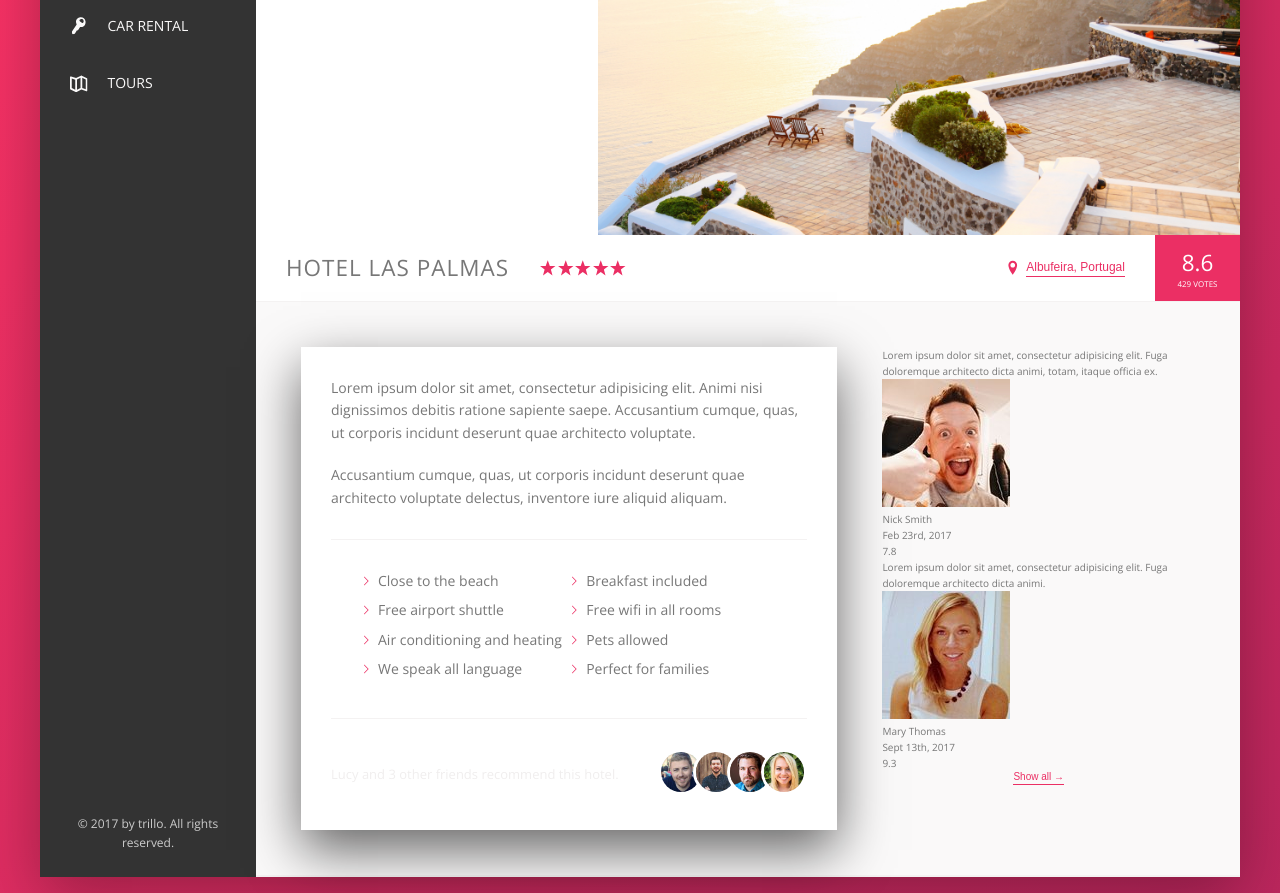
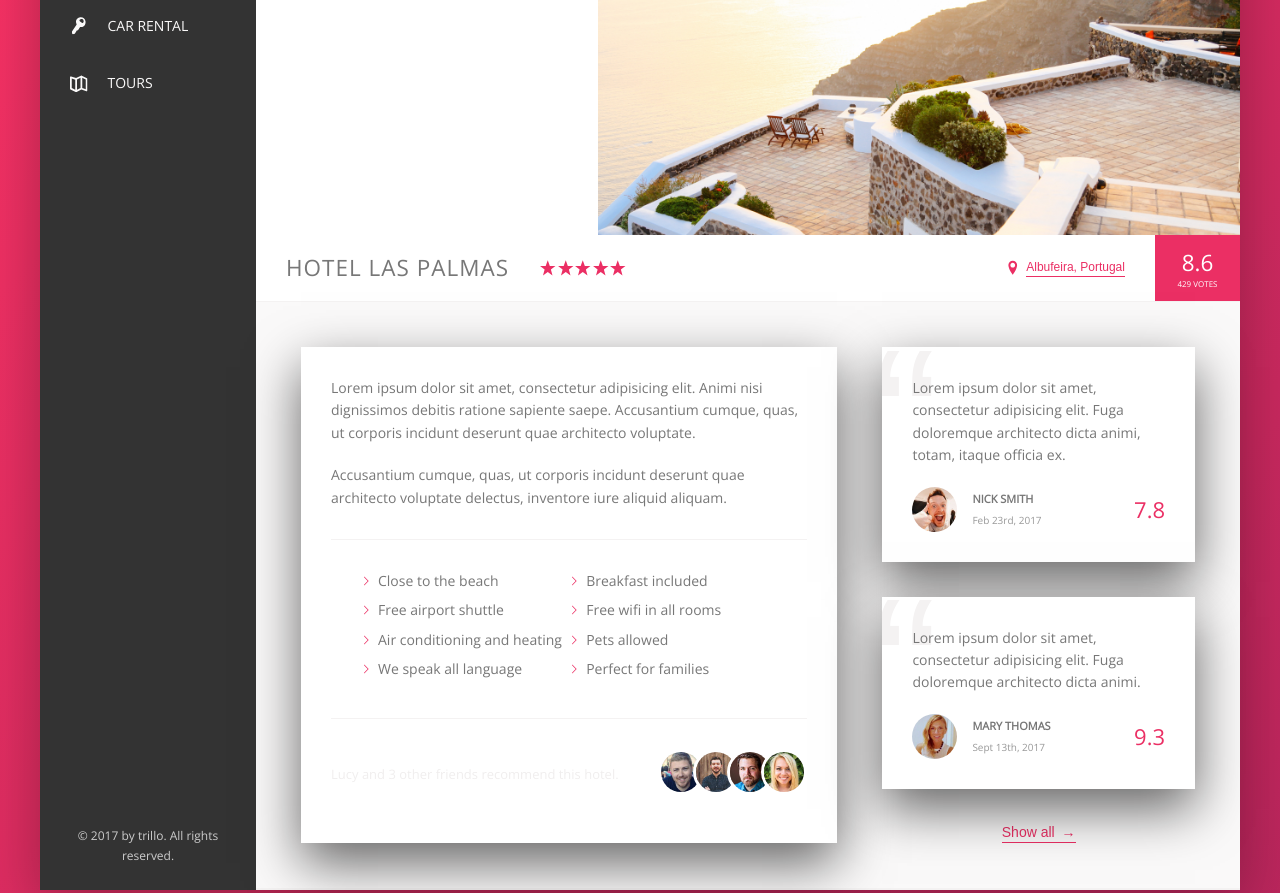
Before and after one commit to ngolam2011/trillo, a website: page index.html in a window 1280 px wide. Shown: the part 300-1193 px from the top of the page. Drawn offline with nearby package versions, Linux system fonts and the light colour scheme; files that its build step writes are made by us from their sources.

Commit message:
Format reviews section

```diff
--- a/sass/_components.scss
+++ b/sass/_components.scss
@@ -274,8 +274,18 @@
        background-color: transparent;
        cursor: pointer;
        transition: all .2s;
+
+       & span {
+               margin-left: 3px;
+               transition: margin-left .2s;
+       }
+
        &:hover {
                color: var(--color-grey-dark-1);
+
+               span {
+                       margin-left: 8px;
+               }
        }
 
        &:focus {
@@ -378,3 +388,64 @@
                 }
         }
 }
+/////////////////////////////////
+//////// REVIEWS
+.review {
+        background-color: #fff;
+        box-shadow: var(--shadow-light);
+        padding: 3rem;
+        margin-bottom: 3.5rem;
+        position: relative;
+        overflow: hidden;
+       &__text  {
+               margin-bottom: 2rem;
+               z-index: 10;
+               position: relative;
+       }
+
+       &__user {
+               display: flex;
+               align-items: center;
+       }
+
+       &__photo {
+               height: 4.5rem;
+               width: 4.5rem;
+               border-radius: 50%;
+               margin-right: 1.5rem;
+       }
+
+       &__user-box {
+              margin-right: auto;
+       }
+
+       &__user-name {
+               font-size: 1.1rem;
+               font-weight: 600;
+               text-transform: uppercase;
+               margin-bottom: .4rem;
+       }
+
+       &__user-date {
+               font-size: 1rem;
+               color: var(--color-grey-dark-3);
+       }
+
+       &__rating {
+               color: var(--color-primary);
+               font-size: 2.2rem;
+               font-weight: 300;
+       }
+
+       &::before {
+              content: "\201C";
+              position: absolute;
+              top: -2.75rem;
+              left: -1rem;
+              line-height: 1;
+              font-size: 20rem;
+              color: var(--color-grey-light-2);
+              font-family: sans-serif;
+              z-index: 1;
+       }
+}
--- a/sass/_layout.scss
+++ b/sass/_layout.scss
@@ -38,6 +38,7 @@
 
 
 .detail {
+       font-size: 1.4rem;
        display: flex;
        padding: 4.5rem;
        background-color: var(--color-grey-light-1);
@@ -46,7 +47,6 @@
 
 .description {
        background-color: #fff;
-       font-size: 1.4rem;
        box-shadow: var(--shadow-light);
        padding: 3rem;
        flex: 0 0 60%;
```
